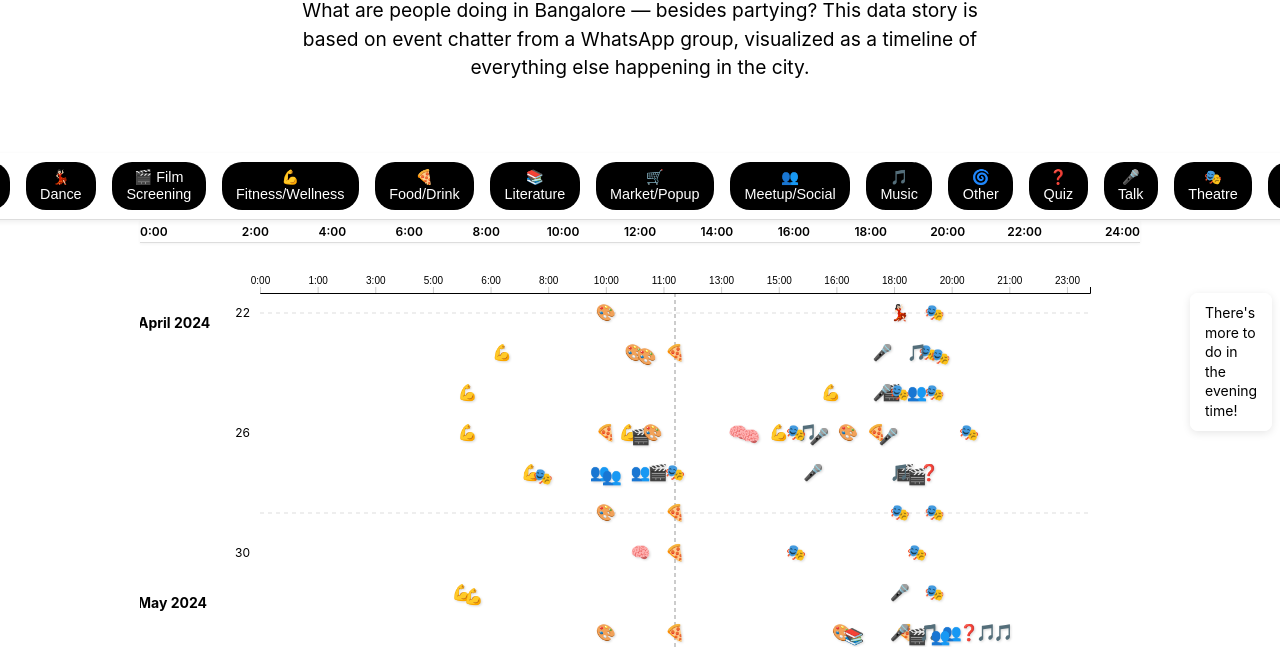
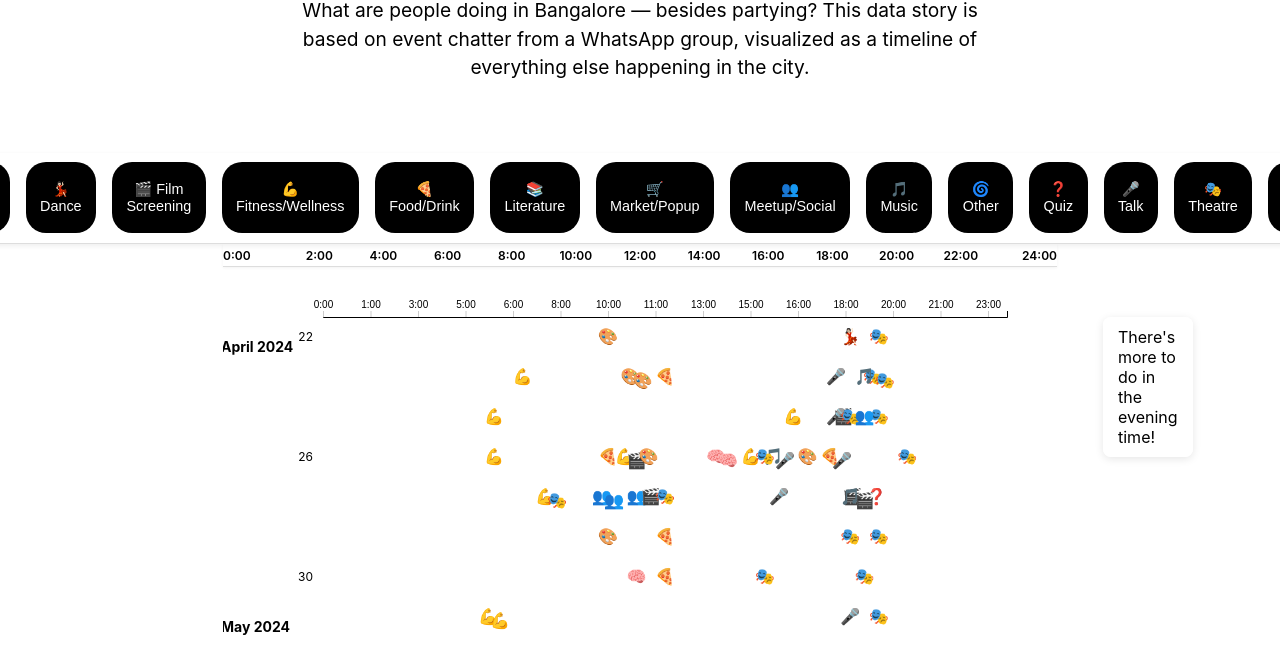
Before and after one commit to gunhachan/bengaluru-scene, a plain HTML site: page index.html in a window 1280 px wide. Shown: the part 124-771 px from the top of the page. Drawn offline with nearby package versions, Linux system fonts and the light colour scheme.

Commit message:
trying to geet sticky-scroll to work

```diff
--- a/chart.js
+++ b/chart.js
@@ -3,8 +3,8 @@ import { humanDate, showTooltip, hideTooltip } from "./utils.js";
 
 export function drawChart(data) {
     const svg = d3.select("#chart");
-    const width = 1000;
-    const margin = { top: 50, right: 50, bottom: 50, left: 120 };
+    const width = 834;  // shifted width to 834px
+    const margin = { top: 50, right: 50, bottom: 50, left: 100 }; // left margin slightly smaller for shift left
     const rowHeight = 40;
 
     if (data.length === 0) {
@@ -17,12 +17,12 @@ export function drawChart(data) {
         return;
     }
 
-    // Unique dates sorted (all dates from data, fixed size)
+    // Unique dates sorted
     let uniqueDates = Array.from(new Set(data.map(d => d.dateObj.toDateString())))
         .map(d => new Date(d))
         .sort((a, b) => a - b);
 
-    // Fixed height for chart (all dates) - does not change on filter
+    // Fixed height for chart (all dates)
     const height = uniqueDates.length * rowHeight + margin.top + margin.bottom;
     svg.attr("width", width).attr("height", height);
 
@@ -123,7 +123,6 @@ export function drawChart(data) {
         .text(d => d.label);
 
     // Calculate dodge offsets for events that share the same time+date
-    // Group events by date+timeMinutes key
     const groupedEvents = {};
     data.forEach(d => {
         const key = d.dateObj.toDateString() + "-" + d.timeMinutes;
@@ -131,12 +130,10 @@ export function drawChart(data) {
         groupedEvents[key].push(d);
     });
 
-    // Max dodge count to scale offsets
     const maxDodge = 5;
     const dodgeWidth = 12;
     const dodgeHeight = 4;
 
-    // Map event to dodge index
     const eventDodgeIndex = new Map();
     Object.values(groupedEvents).forEach(events => {
         events.forEach((d, i) => {
@@ -144,7 +141,7 @@ export function drawChart(data) {
         });
     });
 
-    // Draw emoji marks with dodge offsets and drop shadow
+    // Draw emoji marks
     svg.selectAll(".event-dot")
         .data(data)
         .enter()
@@ -153,13 +150,11 @@ export function drawChart(data) {
         .attr("x", d => {
             const baseX = x(d.timeMinutes);
             const dodgeIndex = eventDodgeIndex.get(d);
-            // center dodge horizontally, limit max dodge count
             const offset = (dodgeIndex - (Math.min(groupedEvents[d.dateObj.toDateString() + "-" + d.timeMinutes].length, maxDodge) - 1) / 2) * dodgeWidth;
             return baseX + offset;
         })
         .attr("y", d => {
             const baseY = y(d.dateObj.toDateString()) + 5;
-            // slight vertical jitter for clarity
             const dodgeIndex = eventDodgeIndex.get(d);
             return baseY + ((dodgeIndex % 2) * dodgeHeight);
         })
@@ -184,7 +179,7 @@ export function drawChart(data) {
     // Clear old story boxes if any
     d3.select("#chart-wrapper").selectAll(".story-box").remove();
 
-    // Add floating story boxes positioned evenly in chart-wrapper relative to chart height
+    // Add floating story boxes positioned evenly, shifted to the right of chart
     const chartWrapper = d3.select("#chart-wrapper");
     const wrapperHeight = height + margin.top + margin.bottom;
 
@@ -192,11 +187,11 @@ export function drawChart(data) {
         chartWrapper.append("div")
             .attr("class", "story-box")
             .style("position", "absolute")
-            .style("left", "1050px")  // Just to the right of chart (adjust if needed)
+            .style("left", "880px")  // moved left compared to before, fits better with chart width 834px
             .style("top", `${margin.top + i * (wrapperHeight / storyTexts.length)}px`)
-            .style("max-width", "250px")
+            .style("max-width", "300px")  // increased width
             .style("padding", "10px 15px")
-            .style("background", "rgba(255, 255, 255, 0.9)")
+            .style("background", "rgba(255, 255, 255, 0.95)")
             .style("border-radius", "8px")
             .style("box-shadow", "0 2px 8px rgba(0,0,0,0.1)")
             .style("opacity", "0")
--- a/main.js
+++ b/main.js
@@ -41,7 +41,7 @@ function renderFilterBar() {
     });
 }
 
-// Render sticky X axis bar below filter bar
+// Render sticky X axis bar below filter bar, width fixed at 834px and positioned below 71.2px filter bar height
 function renderXAxisBar() {
     const xAxisBar = d3.select("#x-axis-bar");
     const times = [];
@@ -58,10 +58,10 @@ function renderXAxisBar() {
         .style("text-align", (d, i) => (i === 0 ? "left" : i === times.length - 1 ? "right" : "center"))
         .text(d => d);
 
-    // Dynamically set width to match #chart-wrapper width and center horizontally
-    const wrapperWidth = document.getElementById("chart-wrapper").clientWidth;
-    xAxisBar.style("width", wrapperWidth + "px")
-        .style("margin", "0 auto");
+    // Set fixed width and margin to center
+    xAxisBar.style("width", "834px")
+        .style("margin", "0 auto")
+        .style("top", "71.2px"); // set from CSS too, but here ensures inline style
 }
 
 function updateMarkOpacity() {
--- a/style.css
+++ b/style.css
@@ -31,7 +31,8 @@ p {
 
 /* Chart container centering */
 #chart-wrapper {
-    width: 1000px;
+    width: 834px;
+    /* changed width */
     margin: 0 auto;
     position: relative;
 }
@@ -48,6 +49,8 @@ p {
     justify-content: center;
     z-index: 1001;
     box-shadow: 0 2px 5px rgba(0, 0, 0, 0.07);
+    height: 71.2px;
+    /* exact height to match your mention */
 }
 
 .filter-button {
@@ -72,12 +75,13 @@ p {
 /* New X axis bar below filter */
 .x-axis-bar {
     position: sticky;
-    top: 48px;
-    /* height of filter bar + a little spacing */
+    top: 71.2px;
+    /* below filter bar exactly */
     background: white;
     border-bottom: 1px solid #ddd;
     padding: 0.3em 0;
-    width: 1000px;
+    width: 834px;
+    /* fixed width */
     max-width: 100%;
     display: flex;
     justify-content: space-between;
@@ -86,6 +90,7 @@ p {
     user-select: none;
     z-index: 1000;
     box-shadow: 0 1px 3px rgba(0, 0, 0, 0.05);
+    margin: 0 auto;
 }
 
 /* Tooltip styling */
@@ -130,54 +135,5 @@ p {
 /* X axis lines */
 .x-axis line,
 .y-axis line {
-    stroke: #ccc;
+    stroke: #cccccc;
 }
-
-/* Grid lines */
-.grid-line {
-    stroke: #ddd;
-    stroke-dasharray: 4 4;
-}
-
-/* Midday dashed line */
-.midday-line {
-    stroke: #999;
-    stroke-width: 1;
-    stroke-dasharray: 4 3;
-}
-
-/* Emoji marks */
-.event-dot {
-    cursor: pointer;
-    user-select: none;
-    filter: drop-shadow(1px 1px 1px rgba(0, 0, 0, 0.15));
-    transition: opacity 0.3s ease;
-    font-family: 'Apple Color Emoji', 'Segoe UI Emoji', 'NotoColorEmoji', 'Segoe UI Symbol', 'Android Emoji', 'EmojiSymbols', sans-serif;
-}
-
-/* Existing styles untouched */
-
-/* Floating story text boxes */
-.story-box {
-    font-family: -apple-system, BlinkMacSystemFont, "Segoe UI", Roboto, Oxygen,
-        Ubuntu, Cantarell, "Open Sans", "Helvetica Neue", sans-serif;
-    font-size: 14px;
-    color: black;
-    line-height: 1.4em;
-    pointer-events: none;
-    user-select: none;
-    position: absolute;
-    will-change: opacity, transform;
-    /* Smooth fade in handled by JS IntersectionObserver */
-}
-
-/* Scrollbar top fix */
-body>.filter-bar {
-    box-shadow: 0 2px 5px rgba(0, 0, 0, 0.07);
-    background: white;
-}
-
-/* Remove extra bottom space */
-#chart {
-    display: block;
-}
```
